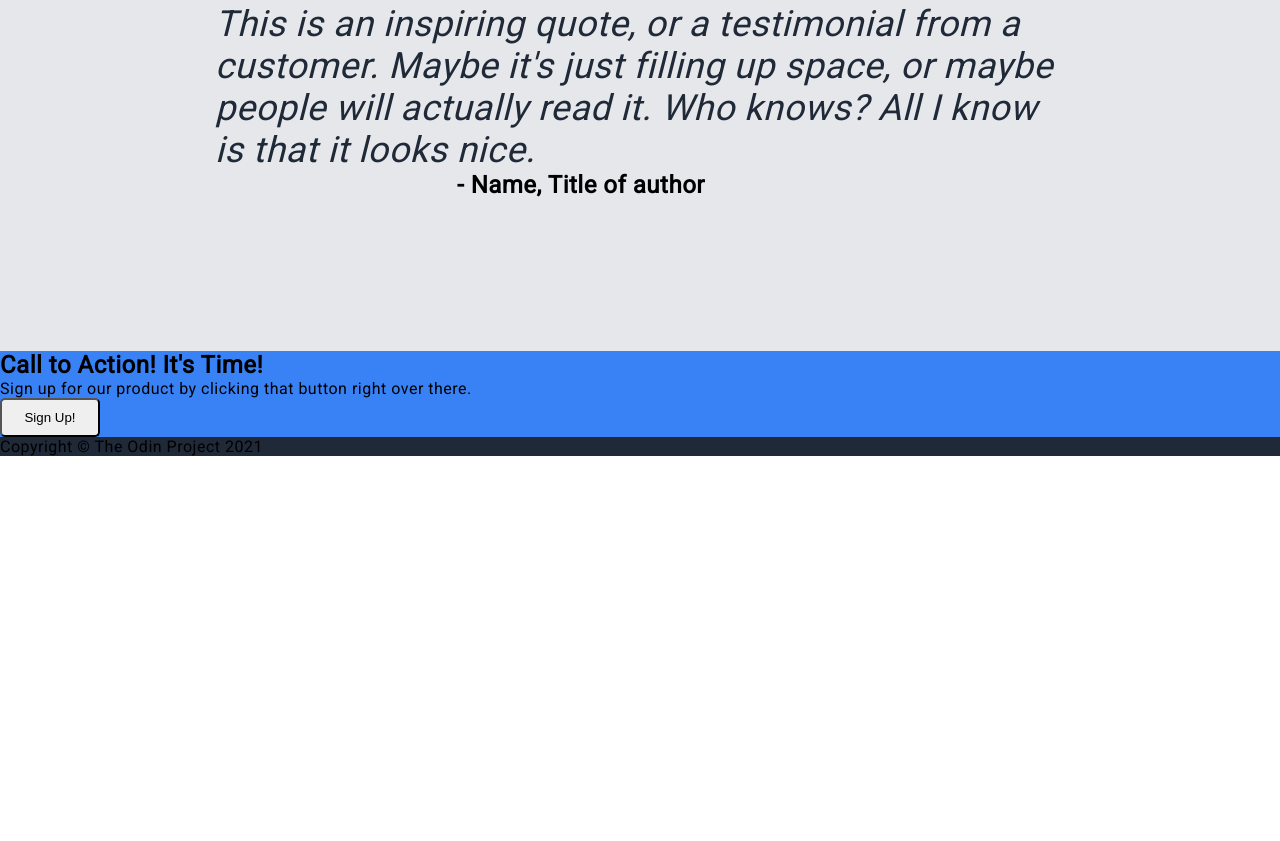
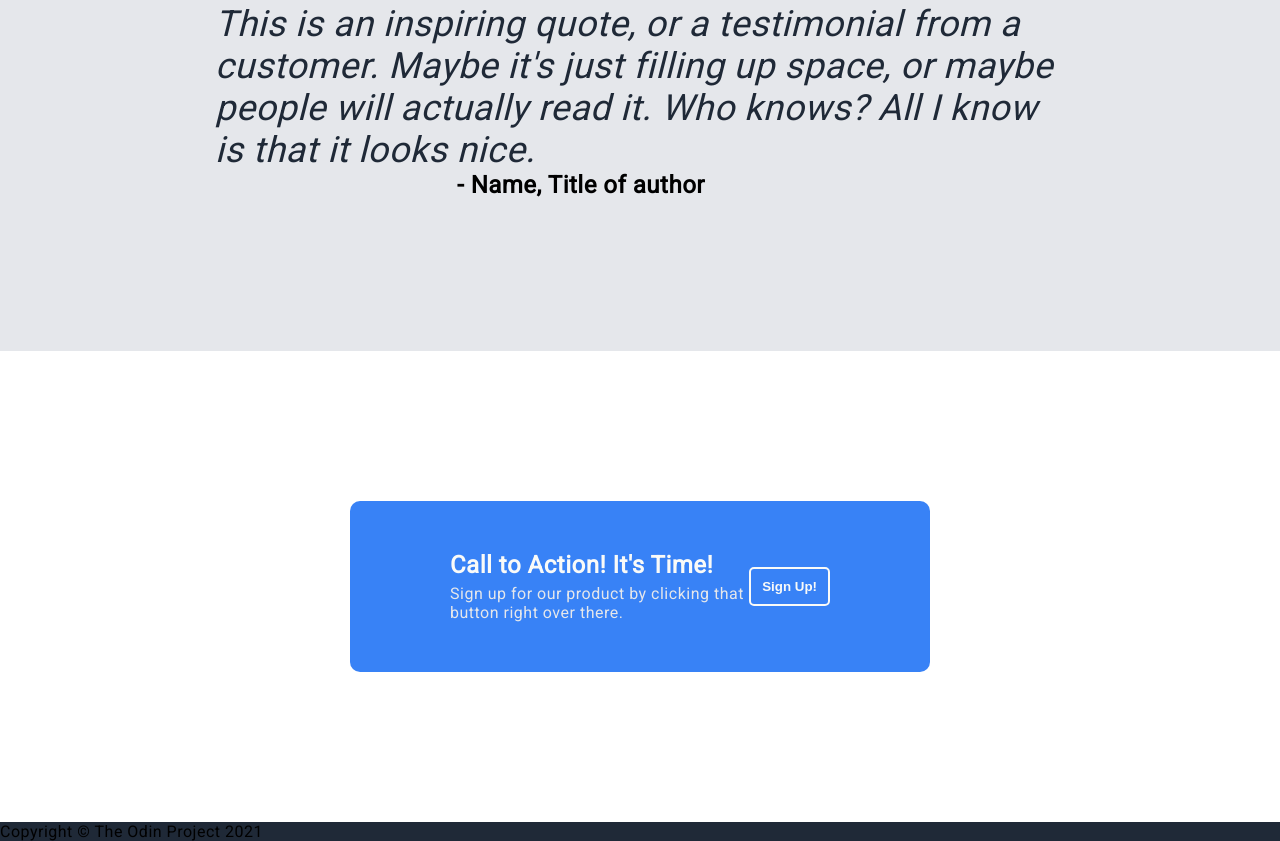
Before and after one commit to Elijah80/landing-page, a plain HTML site: page index.html in a window 1280 px wide. Shown: the part 1275-2116 px from the top of the page. Before the commit the page ends 1731 px from the top, so only its background shows below. Drawn offline with Linux system fonts and the light colour scheme.

Commit message:
Styled CTA Section
Added styling rules for the CTA section to match the given diagram.

```diff
--- a/style.css
+++ b/style.css
@@ -21,9 +21,10 @@ body {
 /*** Standard Button Sizing ***/
 
 .btn {
-  width: 100px;
+  width: 125px;
   padding: 10px 0;
   border-radius: 5px;
+  border-style: solid;
   outline: none;
 }
 
@@ -180,5 +181,32 @@ body {
 
 /*** CTA Section ***/
 
+.cta-section {
+  padding: 150px 350px;
+}
+
+.cta {
+  padding: 50px 100px;
+  border-radius: 10px;
+  display: flex;
+  justify-content: space-around;
+  align-items: center;
+}
+
+.cta-content h2 {
+  color: #f9faf8;
+  margin-bottom: 5px;
+}
+
+.cta-content p {
+  color: #e5e7eb;
+}
+
+.cta-btn {
+  background-color: transparent;
+  border-color: #f9faf8;
+  color: #f9faf8;
+  font-weight: 900;
+}
 
 /*** Footer Section ***/
```
